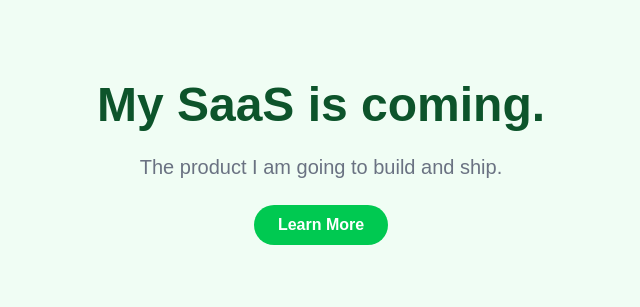
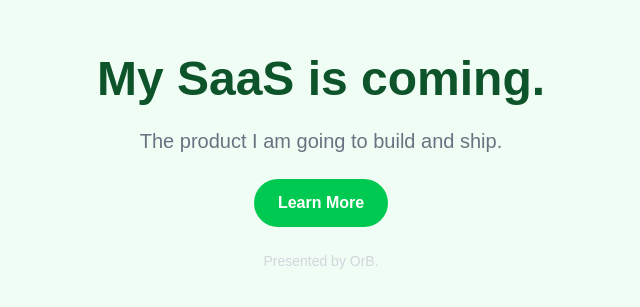
Before and after one commit to ordinarybohdan/my-saas, a Next.js app: page / in a window 1280 px wide. Shown: the part 237-544 px from the top of the page, without its empty margins (319-959 px from the left). Built offline with nearby package versions, Linux system fonts and the light colour scheme.

Commit message:
day 3 - button component and state

```diff
--- a/app/about/page.js
+++ b/app/about/page.js
@@ -1,10 +1,14 @@
 import Link from "next/link";
+import Button from "../components/Button";
 
 export default function About(){
     return(
         <main className="flex min-h-screen flex-col bg-green-50 items-center justify-center gap-4">
             <h1 className="text-5xl font-bold text-green-900">About</h1>
             <p className="text-gray-500">This is where I explain what my SaaS does.</p>
+            <Link href="./app/page.js">
+                <Button label="Go To Main Page" />
+            </Link>
         </main>
     );
 }
--- /dev/null
+++ b/app/components/Button.js
@@ -0,0 +1,7 @@
+export default function Button({label, color = "green"}){
+    return(
+        <button className={`rounded-4xl bg-${color}-500 px-6 py-3 text-white font-semibold hover:bg-${color}-700`}>
+            {label}
+        </button>
+    );
+}
--- /dev/null
+++ b/app/components/useState.js
@@ -0,0 +1,22 @@
+// "use client";
+
+// import {useState} from "react";
+// import Button from "./Button";
+
+// export default function Counter(){
+//     const [count, setCount] = useState(0);
+
+//     return(
+//        <div className="grid gap-2 bg-white p-4 rounded-4xl  content-center">
+//             <p className="font-bold">You clicked {count} times.</p>
+//             <div className="grid grid-cols-2 gap-2">
+//                 <button onClick={() => setCount(count + 1)} className="bg-green-500 font-bold text-white px-4 py-2 rounded-4xl hover:bg-green-900">
+//                     Click me
+//                 </button>
+//                 <button onClick={() => setCount(0)} className="bg-gray-600 font-bold text-white px-4 py-2 rounded-4xl hover:bg-red-900">
+//                     Reset
+//                 </button>
+//             </div>
+//         </div>
+//     );
+// }
--- a/app/page.js
+++ b/app/page.js
@@ -1,4 +1,6 @@
+import Button from "./components/Button";
 import Link from "next/link";
+import Counter from "./components/useState";
 
 export default function Home() {
   return (
@@ -7,11 +9,18 @@ export default function Home() {
         <p className="text-xl text-gray-500">
           The product I am going to build and ship.
         </p>
+
+        {/* This is Buttone Learn More */}
         <Link href="about">
-          <button className="rounded-4xl bg-green-500 px-6 py-2 text-white font-semibold hover:bg-green-700">
-            Learn More
-          </button>
+          <Button label="Learn More" />
         </Link>
+
+        {/* Counter Function: counting the user's clicks */}
+        {/* <Counter /> */}
+
+        <p className="text-sm text-gray-300">
+          Presented by OrB.
+        </p>
      </main>
   );
 }
```
